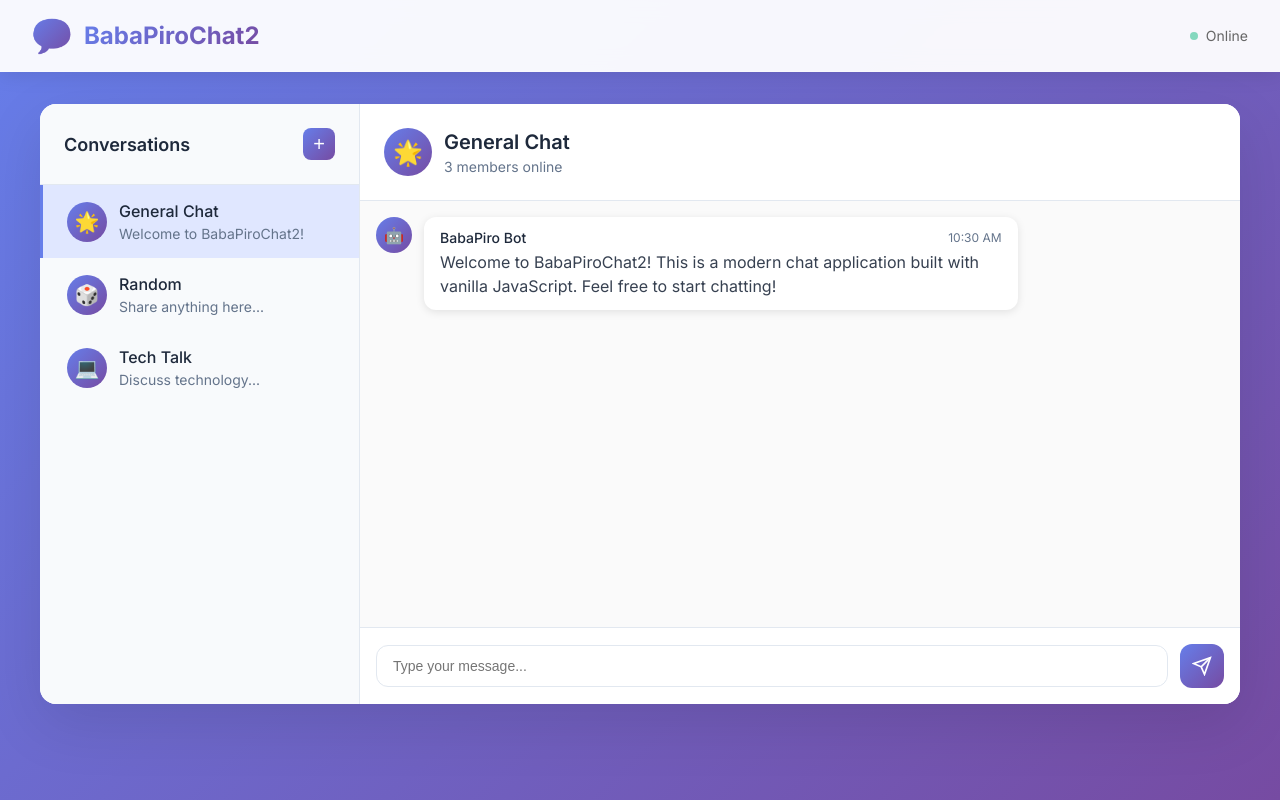
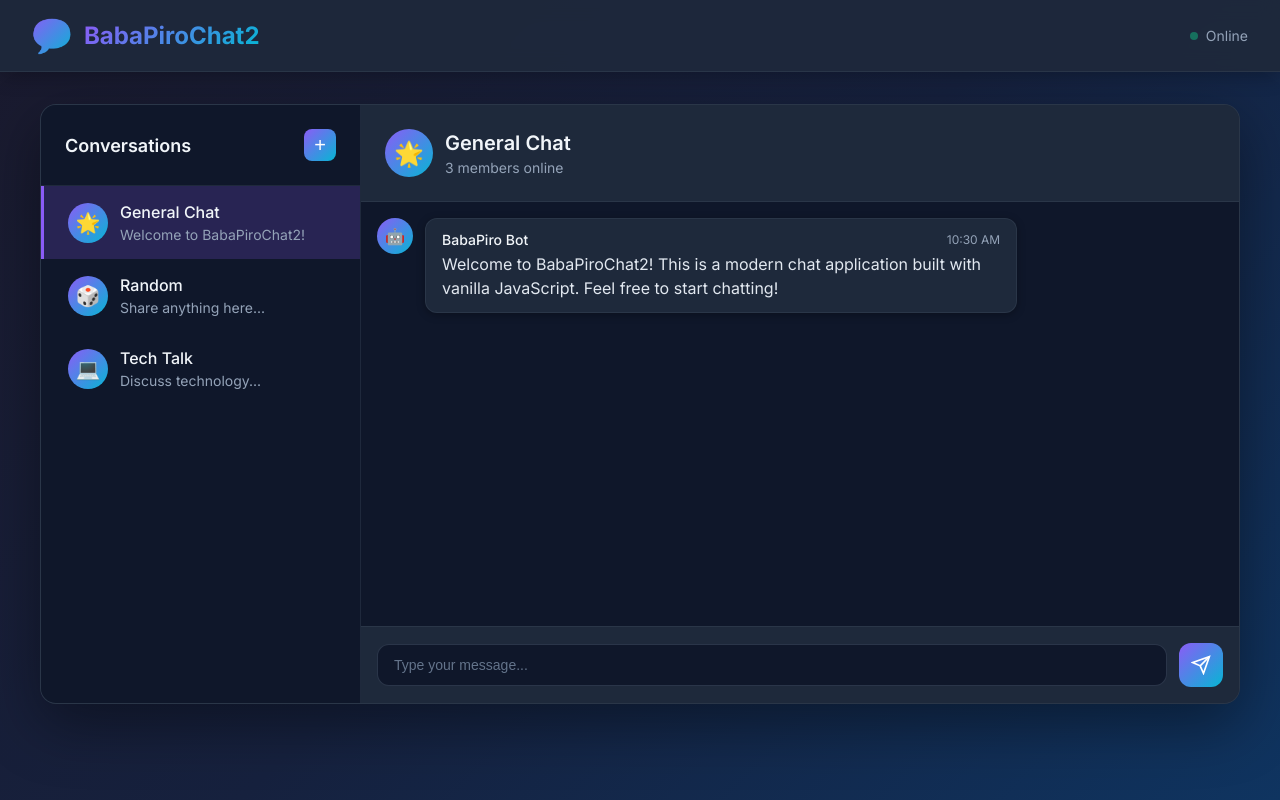
Before and after one commit to Orhan4499/babapirochat2, a website built with Vite: page index.html in a window 1280 px wide. Built offline with nearby package versions, Linux system fonts and the light colour scheme.

Commit message:
Convert to Dark Theme

```diff
--- a/src/style.css
+++ b/src/style.css
@@ -6,9 +6,9 @@
 
 body {
   font-family: 'Inter', -apple-system, BlinkMacSystemFont, 'Segoe UI', Roboto, sans-serif;
-  background: linear-gradient(135deg, #667eea 0%, #764ba2 100%);
+  background: linear-gradient(135deg, #1a1a2e 0%, #16213e 50%, #0f3460 100%);
   min-height: 100vh;
-  color: #333;
+  color: #e2e8f0;
 }
 
 .app-container {
@@ -19,11 +19,11 @@ body {
 
 /* Header */
 .app-header {
-  background: rgba(255, 255, 255, 0.95);
+  background: rgba(30, 41, 59, 0.95);
   backdrop-filter: blur(10px);
-  border-bottom: 1px solid rgba(255, 255, 255, 0.2);
+  border-bottom: 1px solid rgba(71, 85, 105, 0.3);
   padding: 1rem 2rem;
-  box-shadow: 0 2px 20px rgba(0, 0, 0, 0.1);
+  box-shadow: 0 2px 20px rgba(0, 0, 0, 0.3);
 }
 
 .header-content {
@@ -42,7 +42,7 @@ body {
 
 .logo-icon {
   font-size: 2rem;
-  background: linear-gradient(135deg, #667eea, #764ba2);
+  background: linear-gradient(135deg, #8b5cf6, #06b6d4);
   -webkit-background-clip: text;
   -webkit-text-fill-color: transparent;
   background-clip: text;
@@ -51,7 +51,7 @@ body {
 .logo h1 {
   font-size: 1.5rem;
   font-weight: 700;
-  background: linear-gradient(135deg, #667eea, #764ba2);
+  background: linear-gradient(135deg, #8b5cf6, #06b6d4);
   -webkit-background-clip: text;
   -webkit-text-fill-color: transparent;
   background-clip: text;
@@ -62,7 +62,7 @@ body {
   align-items: center;
   gap: 0.5rem;
   font-size: 0.875rem;
-  color: #666;
+  color: #94a3b8;
 }
 
 .status-dot {
@@ -87,28 +87,29 @@ body {
 }
 
 .chat-container {
-  background: white;
+  background: #1e293b;
   border-radius: 16px;
-  box-shadow: 0 20px 60px rgba(0, 0, 0, 0.1);
+  box-shadow: 0 20px 60px rgba(0, 0, 0, 0.4);
   overflow: hidden;
   width: 100%;
   max-width: 1200px;
   height: 600px;
   display: flex;
+  border: 1px solid rgba(71, 85, 105, 0.3);
 }
 
 /* Sidebar */
 .chat-sidebar {
   width: 320px;
-  background: #f8fafc;
-  border-right: 1px solid #e2e8f0;
+  background: #0f172a;
+  border-right: 1px solid rgba(71, 85, 105, 0.3);
   display: flex;
   flex-direction: column;
 }
 
 .sidebar-header {
   padding: 1.5rem;
-  border-bottom: 1px solid #e2e8f0;
+  border-bottom: 1px solid rgba(71, 85, 105, 0.3);
   display: flex;
   justify-content: space-between;
   align-items: center;
@@ -117,7 +118,7 @@ body {
 .sidebar-header h3 {
   font-size: 1.125rem;
   font-weight: 600;
-  color: #1e293b;
+  color: #f1f5f9;
 }
 
 .new-chat-btn {
@@ -125,7 +126,7 @@ body {
   height: 32px;
   border-radius: 8px;
   border: none;
-  background: linear-gradient(135deg, #667eea, #764ba2);
+  background: linear-gradient(135deg, #8b5cf6, #06b6d4);
   color: white;
   font-size: 1.25rem;
   cursor: pointer;
@@ -137,7 +138,7 @@ body {
 
 .new-chat-btn:hover {
   transform: scale(1.05);
-  box-shadow: 0 4px 12px rgba(102, 126, 234, 0.3);
+  box-shadow: 0 4px 12px rgba(139, 92, 246, 0.4);
 }
 
 .chat-list {
@@ -156,19 +157,19 @@ body {
 }
 
 .chat-item:hover {
-  background: #e2e8f0;
+  background: rgba(71, 85, 105, 0.3);
 }
 
 .chat-item.active {
-  background: #e0e7ff;
-  border-left-color: #667eea;
+  background: rgba(139, 92, 246, 0.2);
+  border-left-color: #8b5cf6;
 }
 
 .chat-avatar {
   width: 40px;
   height: 40px;
   border-radius: 50%;
-  background: linear-gradient(135deg, #667eea, #764ba2);
+  background: linear-gradient(135deg, #8b5cf6, #06b6d4);
   display: flex;
   align-items: center;
   justify-content: center;
@@ -182,13 +183,13 @@ body {
 
 .chat-name {
   font-weight: 500;
-  color: #1e293b;
+  color: #f1f5f9;
   margin-bottom: 0.25rem;
 }
 
 .chat-preview {
   font-size: 0.875rem;
-  color: #64748b;
+  color: #94a3b8;
   white-space: nowrap;
   overflow: hidden;
   text-overflow: ellipsis;
@@ -203,8 +204,8 @@ body {
 
 .chat-header {
   padding: 1.5rem;
-  border-bottom: 1px solid #e2e8f0;
-  background: white;
+  border-bottom: 1px solid rgba(71, 85, 105, 0.3);
+  background: #1e293b;
 }
 
 .chat-title {
@@ -217,7 +218,7 @@ body {
   width: 48px;
   height: 48px;
   border-radius: 50%;
-  background: linear-gradient(135deg, #667eea, #764ba2);
+  background: linear-gradient(135deg, #8b5cf6, #06b6d4);
   display: flex;
   align-items: center;
   justify-content: center;
@@ -227,13 +228,13 @@ body {
 .chat-title h2 {
   font-size: 1.25rem;
   font-weight: 600;
-  color: #1e293b;
+  color: #f1f5f9;
   margin-bottom: 0.25rem;
 }
 
 .chat-title p {
   font-size: 0.875rem;
-  color: #64748b;
+  color: #94a3b8;
 }
 
 /* Messages */
@@ -241,7 +242,7 @@ body {
   flex: 1;
   overflow-y: auto;
   padding: 1rem;
-  background: #fafafa;
+  background: #0f172a;
 }
 
 .message {
@@ -256,7 +257,7 @@ body {
 }
 
 .message.sent .message-content {
-  background: linear-gradient(135deg, #667eea, #764ba2);
+  background: linear-gradient(135deg, #8b5cf6, #06b6d4);
   color: white;
 }
 
@@ -277,7 +278,7 @@ body {
   width: 36px;
   height: 36px;
   border-radius: 50%;
-  background: linear-gradient(135deg, #667eea, #764ba2);
+  background: linear-gradient(135deg, #8b5cf6, #06b6d4);
   display: flex;
   align-items: center;
   justify-content: center;
@@ -286,11 +287,12 @@ body {
 }
 
 .message-content {
-  background: white;
+  background: #1e293b;
   border-radius: 12px;
   padding: 0.75rem 1rem;
   max-width: 70%;
-  box-shadow: 0 2px 8px rgba(0, 0, 0, 0.1);
+  box-shadow: 0 2px 8px rgba(0, 0, 0, 0.3);
+  border: 1px solid rgba(71, 85, 105, 0.3);
 }
 
 .message-header {
@@ -304,24 +306,24 @@ body {
 .message-author {
   font-weight: 500;
   font-size: 0.875rem;
-  color: #1e293b;
+  color: #f1f5f9;
 }
 
 .message-time {
   font-size: 0.75rem;
-  color: #64748b;
+  color: #94a3b8;
 }
 
 .message-text {
   line-height: 1.5;
-  color: #374151;
+  color: #e2e8f0;
 }
 
 /* Message Input */
 .message-input-container {
   padding: 1rem;
-  background: white;
-  border-top: 1px solid #e2e8f0;
+  background: #1e293b;
+  border-top: 1px solid rgba(71, 85, 105, 0.3);
 }
 
 .message-input-wrapper {
@@ -333,16 +335,22 @@ body {
 .message-input {
   flex: 1;
   padding: 0.75rem 1rem;
-  border: 1px solid #e2e8f0;
+  border: 1px solid rgba(71, 85, 105, 0.5);
   border-radius: 12px;
   font-size: 0.875rem;
   outline: none;
   transition: all 0.2s ease;
+  background: #0f172a;
+  color: #e2e8f0;
 }
 
 .message-input:focus {
-  border-color: #667eea;
-  box-shadow: 0 0 0 3px rgba(102, 126, 234, 0.1);
+  border-color: #8b5cf6;
+  box-shadow: 0 0 0 3px rgba(139, 92, 246, 0.2);
+}
+
+.message-input::placeholder {
+  color: #64748b;
 }
 
 .send-btn {
@@ -350,7 +358,7 @@ body {
   height: 44px;
   border-radius: 12px;
   border: none;
-  background: linear-gradient(135deg, #667eea, #764ba2);
+  background: linear-gradient(135deg, #8b5cf6, #06b6d4);
   color: white;
   cursor: pointer;
   display: flex;
@@ -361,7 +369,7 @@ body {
 
 .send-btn:hover {
   transform: scale(1.05);
-  box-shadow: 0 4px 12px rgba(102, 126, 234, 0.3);
+  box-shadow: 0 4px 12px rgba(139, 92, 246, 0.4);
 }
 
 .send-btn:active {
@@ -414,11 +422,11 @@ body {
 
 .messages-container::-webkit-scrollbar-thumb,
 .chat-list::-webkit-scrollbar-thumb {
-  background: #cbd5e1;
+  background: #475569;
   border-radius: 3px;
 }
 
 .messages-container::-webkit-scrollbar-thumb:hover,
 .chat-list::-webkit-scrollbar-thumb:hover {
-  background: #94a3b8;
+  background: #64748b;
 }
```
